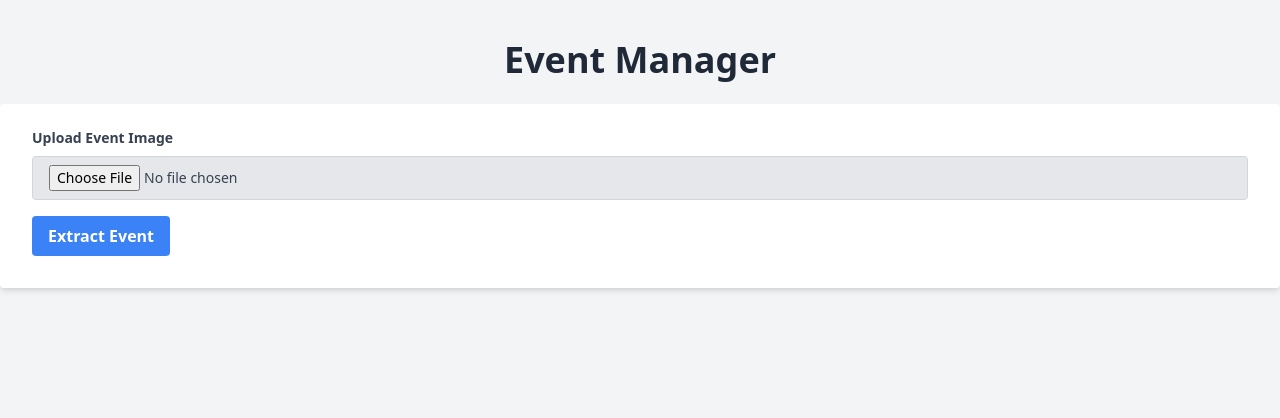
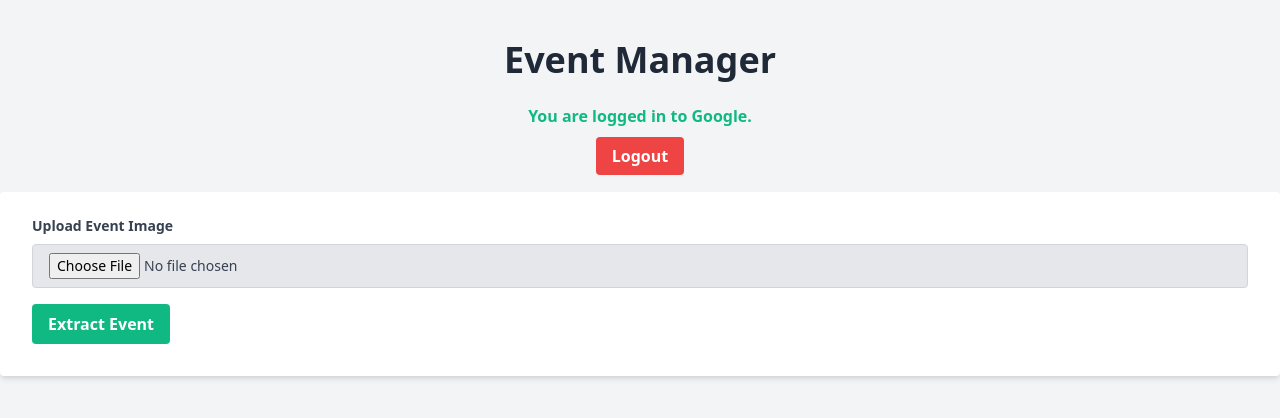
Before and after one commit to yvonneKim/calvert, a Flask app: page / in a window 1280 px wide. Shown: the top 418 px of the page. Run offline with Flask 3, Linux system fonts and the light colour scheme; the visitor is signed in with stand-in values (Sample User, id 1); parts of the project's set-up code (start-up, migrations or seed data) failed here and were passed over.

Commit message:
Add login and logout UI

```diff
--- a/calvert/app.py
+++ b/calvert/app.py
@@ -24,7 +24,8 @@ app.config["GCAL"] = GoogleCalendar()
 
 @app.route("/")
 def home():
-    return render_template("index.html")
+    user_logged_in = "credentials" in session
+    return render_template("index.html", user_logged_in=user_logged_in)
 
 
 @app.route("/authorize")
@@ -60,6 +61,12 @@ def oauth2callback():
         "client_secret": credentials.client_secret,
         "scopes": credentials.scopes,
     }
+    return redirect(url_for("home"))
+
+
+@app.route("/logout")
+def logout():
+    session.clear()
     return redirect(url_for("home"))
 
 
--- a/calvert/templates/index.html
+++ b/calvert/templates/index.html
@@ -5,19 +5,37 @@
     <meta name="viewport" content="width=device-width, initial-scale=1.0">
     <title>Event Manager</title>
     <link href="https://cdn.jsdelivr.net/npm/tailwindcss@2.2.19/dist/tailwind.min.css" rel="stylesheet">
-
 </head>
 <body class="bg-gray-100 text-gray-800">
     <div class="container mx-auto py-10">
         <h1 class="text-4xl font-bold text-center mb-6">Event Manager</h1>
+
+        <!-- User Login Status -->
+        <div class="text-center mb-6">
+            {% if user_logged_in %}
+                <p class="text-green-500 font-semibold mb-4">You are logged in to Google.</p>
+                <a href="/logout" class="bg-red-500 hover:bg-red-700 text-white font-bold py-2 px-4 rounded">
+                    Logout
+                </a>
+            {% else %}
+                <a href="/authorize" class="bg-blue-500 hover:bg-blue-700 text-white font-bold py-2 px-4 rounded">
+                    Login with Google
+                </a>
+            {% endif %}
+        </div>
+
+        <!-- Upload Form -->
         <form id="uploadForm" class="bg-white shadow-md rounded px-8 pt-6 pb-8 mb-4">
             <label class="block text-gray-700 text-sm font-bold mb-2" for="image">Upload Event Image</label>
             <input class="block w-full px-4 py-2 text-sm text-gray-700 bg-gray-200 border border-gray-300 rounded" type="file" id="image" name="image">
-            <button class="mt-4 bg-blue-500 hover:bg-blue-700 text-white font-bold py-2 px-4 rounded" type="submit">Extract Event</button>
+            <button class="mt-4 bg-green-500 hover:bg-green-700 text-white font-bold py-2 px-4 rounded" type="submit">Extract Event</button>
         </form>
+
+        <!-- Result Display -->
         <div id="result" class="mt-4 p-4 bg-green-100 text-green-800 hidden"></div>
     </div>
-</body>
+
+    <!-- JavaScript -->
     <script>
         document.getElementById('uploadForm').addEventListener('submit', async (event) => {
             event.preventDefault();
@@ -46,4 +64,5 @@
             }
         });
     </script>
+</body>
 </html>
```
Lines whose indentation alone changed are shown as unchanged.
